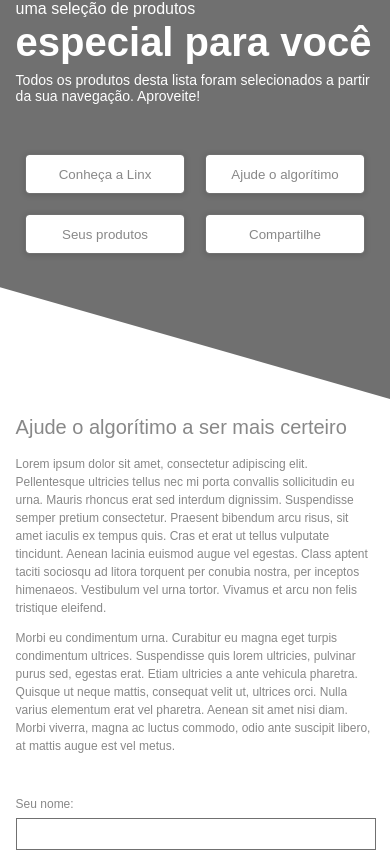
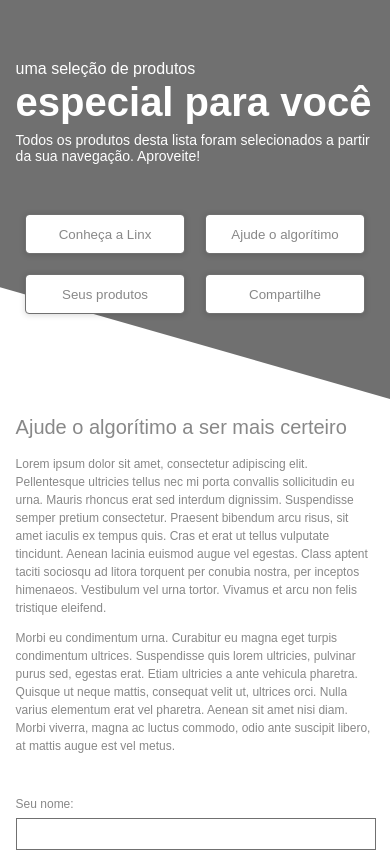
Before and after one commit to joaorsouza/desafio_linx, a plain HTML site: page index.html in a window 390 px wide. Shown: the top 851 px of the page. Drawn offline with Linux system fonts and the light colour scheme; no server answers.

Commit message:
css adjustments

```diff
--- a/css/css.css
+++ b/css/css.css
@@ -62,6 +62,7 @@ header {
 }
 
 .headerTitleBox {
+  padding-top: 60px;
   display: flex;
   flex-direction: column;
   color: #ffffff;
@@ -357,7 +358,7 @@ input[type="radio"] {
   }
 
   .headerTitleBox {
-    padding: 0 4%;
+    padding: 60px 4% 0;
     text-align: left;
   }
 
```
